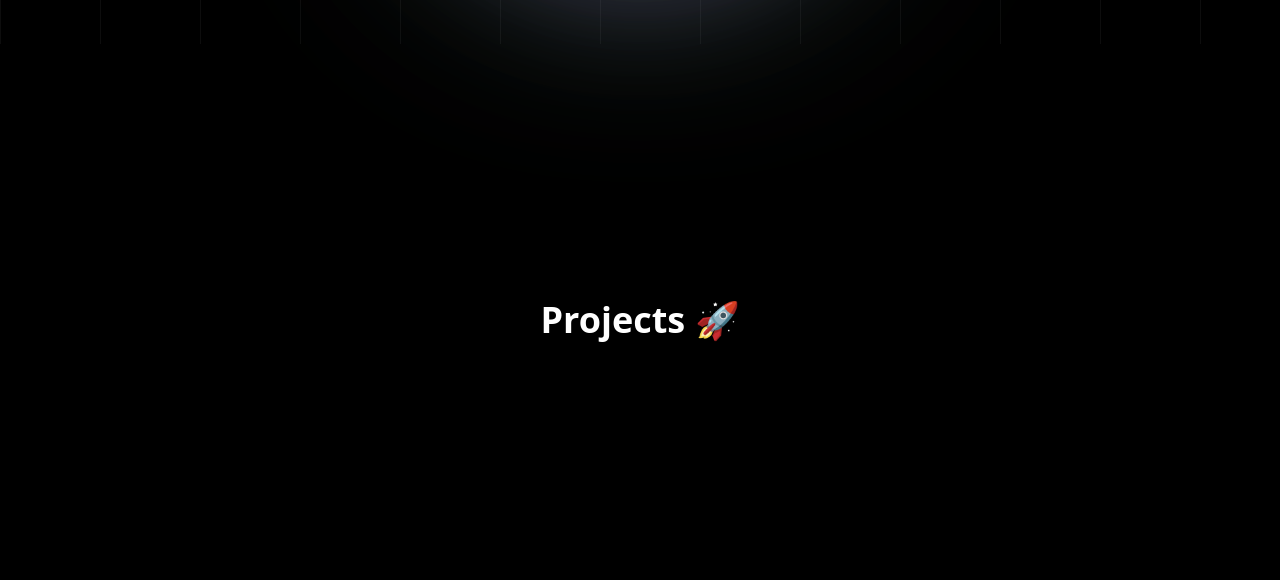
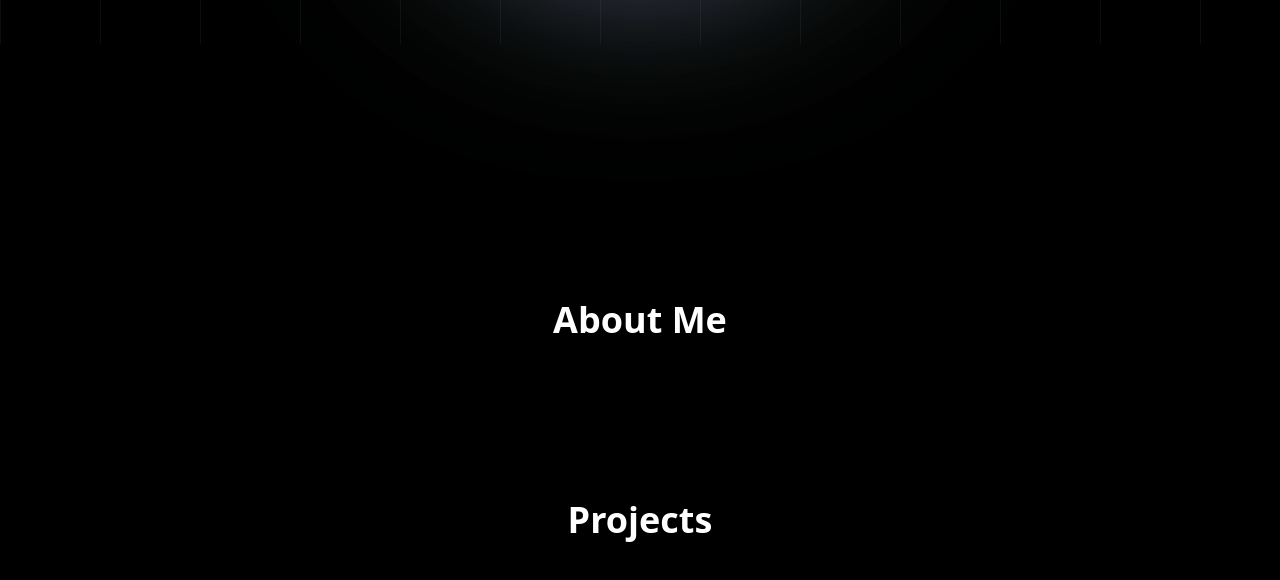
Before and after one commit to FelixTrask/portfolio-website, a React (Create React App) app: page / in a window 1280 px wide. Shown: the part 756-1336 px from the top of the page. Built offline with nearby package versions, Linux system fonts and the light colour scheme.

Commit message:
Update App.jsx

```diff
--- a/src/App.jsx
+++ b/src/App.jsx
@@ -18,7 +18,7 @@ export default function App() {
   const gridSize = 100; // square grid size in px
 
   useEffect(() => {
-    document.title = 'Felix Trask - Portfolio';
+    document.title = 'Felix Trask';
     const iconLink = document.querySelector("link[rel*='icon']");
     if (iconLink) iconLink.href = `${process.env.PUBLIC_URL}/favicon.ico`;
 
@@ -220,9 +220,13 @@ export default function App() {
           </div>
         </section>
 
+        <section id="About" className="space-y-12">
+          <h2 className="text-4xl font-semibold text-center">About Me</h2>
+        </section>
+
         {/* Projects Section */}
         <section id="Projects" className="space-y-12">
-          <h2 className="text-4xl font-semibold text-center">Projects 🚀</h2>
+          <h2 className="text-4xl font-semibold text-center">Projects</h2>
           <div className="flex flex-col space-y-12">
             {[
               {
```
